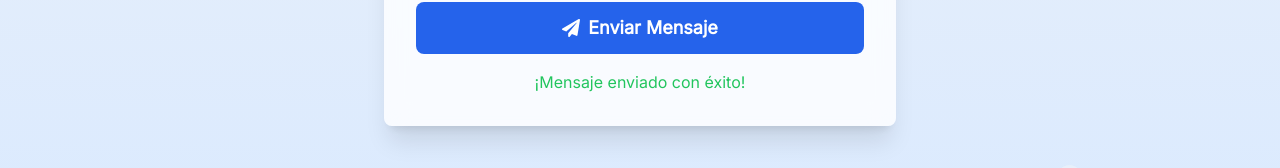
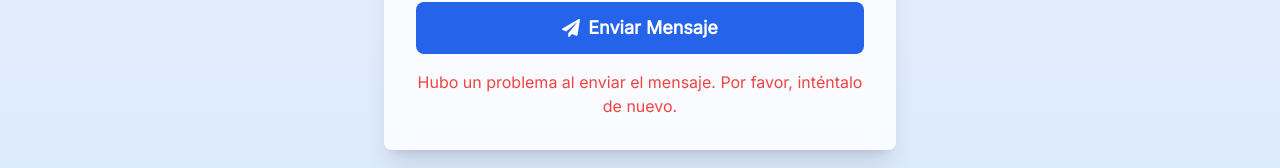
Before and after one commit to JuanJosePl/Portafolio-juanDev, a React (Vite) app: page / in a window 1280 px wide. Both pictures are taken after typing "Sample", "name@example.com", "Sample" into the empty fields and a click on the button "Enviar Mensaje". Shown: the part 3608-3776 px from the top of the page. Built offline with nearby package versions, Linux system fonts and the light colour scheme; no server answers; the HTML template or start-up script is replaced by a standard one.

Commit message:
Agregando endpoint al componente de ContactMe

```diff
--- a/src/components/ContactMe.jsx
+++ b/src/components/ContactMe.jsx
@@ -18,6 +18,7 @@ export default function ContactMe() {
   const [errors, setErrors] = useState({});
   const [isSubmitting, setIsSubmitting] = useState(false);
   const [submitSuccess, setSubmitSuccess] = useState(false);
+  const [submitError, setSubmitError] = useState(null);
 
   const handleChange = (e) => {
     setFormState({
@@ -43,14 +44,31 @@ export default function ContactMe() {
       setErrors(formErrors);
     } else {
       setIsSubmitting(true);
-      // Aquí simularemos el envío del formulario
-      await new Promise((resolve) => setTimeout(resolve, 2000));
-      console.log("Formulario enviado:", formState);
-      setFormState({ name: "", email: "", message: "" });
       setErrors({});
-      setIsSubmitting(false);
-      setSubmitSuccess(true);
-      setTimeout(() => setSubmitSuccess(false), 5000);
+      setSubmitError(null);
+
+      try {
+        const response = await fetch('http://localhost:3000/api/send-email', {
+          method: 'POST',
+          headers: {
+            'Content-Type': 'application/json',
+          },
+          body: JSON.stringify(formState),
+        });
+
+        if (!response.ok) {
+          throw new Error('Error al enviar el mensaje');
+        }
+
+        setFormState({ name: "", email: "", message: "" });
+        setSubmitSuccess(true);
+        setTimeout(() => setSubmitSuccess(false), 5000);
+      } catch (error) {
+        console.error('Error:', error);
+        setSubmitError('Hubo un problema al enviar el mensaje. Por favor, inténtalo de nuevo.');
+      } finally {
+        setIsSubmitting(false);
+      }
     }
   };
 
@@ -77,10 +95,7 @@ export default function ContactMe() {
           className="max-w-lg mx-auto bg-white dark:bg-gray-800 bg-opacity-80 dark:bg-opacity-80 backdrop-blur-md p-8 rounded-lg shadow-xl"
         >
           <div className="mb-6">
-            <label
-              htmlFor="name"
-              className="block text-blue-600 dark:text-blue-400 mb-2"
-            >
+            <label htmlFor="name" className="block text-blue-600 dark:text-blue-400 mb-2">
               Nombre
             </label>
             <div className="relative">
@@ -92,9 +107,7 @@ export default function ContactMe() {
                 value={formState.name}
                 onChange={handleChange}
                 className={`w-full pl-10 pr-3 py-2 rounded-lg bg-gray-100 dark:bg-gray-700 text-gray-900 dark:text-white border ${
-                  errors.name
-                    ? "border-red-500"
-                    : "border-gray-300 dark:border-gray-600"
+                  errors.name ? "border-red-500" : "border-gray-300 dark:border-gray-600"
                 } focus:outline-none focus:border-blue-500`}
                 placeholder="Tu Nombre"
               />
@@ -104,10 +117,7 @@ export default function ContactMe() {
             )}
           </div>
           <div className="mb-6">
-            <label
-              htmlFor="email"
-              className="block text-blue-600 dark:text-blue-400 mb-2"
-            >
+            <label htmlFor="email" className="block text-blue-600 dark:text-blue-400 mb-2">
               Email
             </label>
             <div className="relative">
@@ -119,9 +129,7 @@ export default function ContactMe() {
                 value={formState.email}
                 onChange={handleChange}
                 className={`w-full pl-10 pr-3 py-2 rounded-lg bg-gray-100 dark:bg-gray-700 text-gray-900 dark:text-white border ${
-                  errors.email
-                    ? "border-red-500"
-                    : "border-gray-300 dark:border-gray-600"
+                  errors.email ? "border-red-500" : "border-gray-300 dark:border-gray-600"
                 } focus:outline-none focus:border-blue-500`}
                 placeholder="tu@email.com"
               />
@@ -131,10 +139,7 @@ export default function ContactMe() {
             )}
           </div>
           <div className="mb-6">
-            <label
-              htmlFor="message"
-              className="block text-blue-600 dark:text-blue-400 mb-2"
-            >
+            <label htmlFor="message" className="block text-blue-600 dark:text-blue-400 mb-2">
               Mensaje
             </label>
             <textarea
@@ -144,9 +149,7 @@ export default function ContactMe() {
               onChange={handleChange}
               rows={4}
               className={`w-full px-3 py-2 rounded-lg bg-gray-100 dark:bg-gray-700 text-gray-900 dark:text-white border ${
-                errors.message
-                  ? "border-red-500"
-                  : "border-gray-300 dark:border-gray-600"
+                errors.message ? "border-red-500" : "border-gray-300 dark:border-gray-600"
               } focus:outline-none focus:border-blue-500`}
               placeholder="Tu mensaje aquí..."
             ></textarea>
@@ -206,6 +209,16 @@ export default function ContactMe() {
               ¡Mensaje enviado con éxito!
             </motion.p>
           )}
+          {submitError && (
+            <motion.p
+              initial={{ opacity: 0, y: 10 }}
+              animate={{ opacity: 1, y: 0 }}
+              exit={{ opacity: 0, y: -10 }}
+              className="text-red-500 dark:text-red-400 text-center mt-4"
+            >
+              {submitError}
+            </motion.p>
+          )}
         </motion.form>
       </div>
       <div className="bubbles">
```
